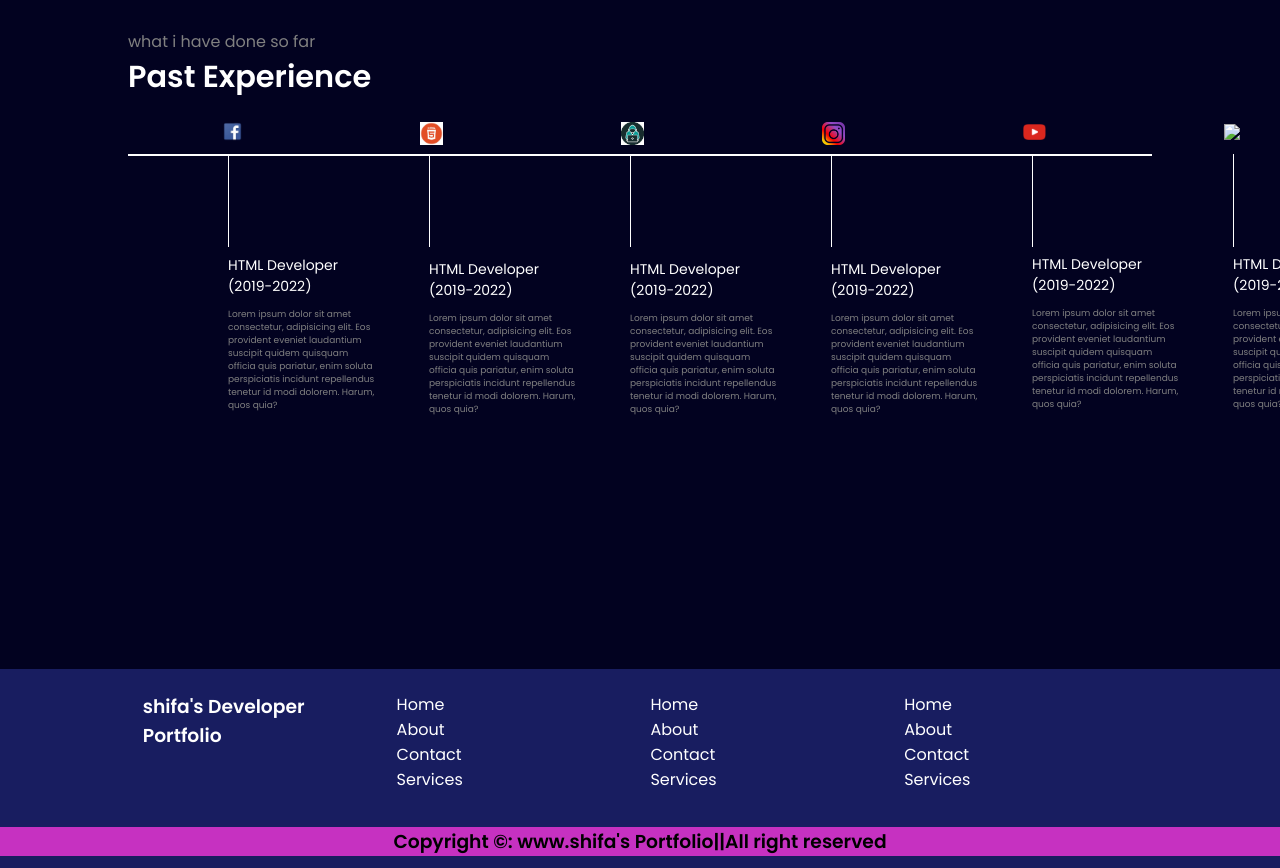
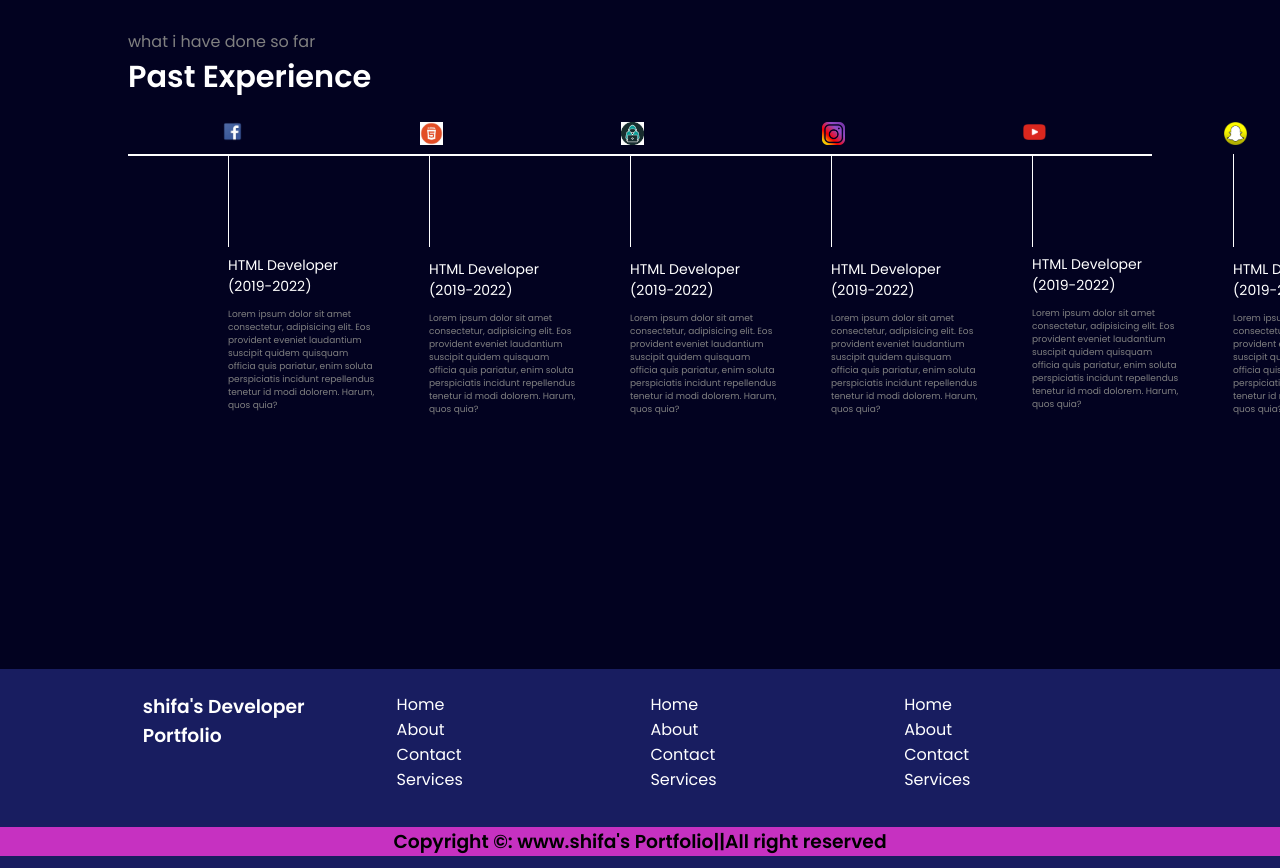
Before and after one commit to ZiyanaazT/first, a plain HTML site: page index.html in a window 1280 px wide. Shown: the part 1000-1868 px from the top of the page. Drawn offline with nearby package versions, Linux system fonts and the light colour scheme; files whose address does not match are found by name.

Commit message:
Update index.html

```diff
--- a/index.html
+++ b/index.html
@@ -275,7 +275,7 @@
                         </div>
                     </div>
                     <div class="vertical">
-                        <img class="image-top" src="photos/7.png">
+                        <img class="image-top" src="7.png">
                         <div class="vertical-title">
                             HTML Developer (2019-2022)
                         </div>
```
